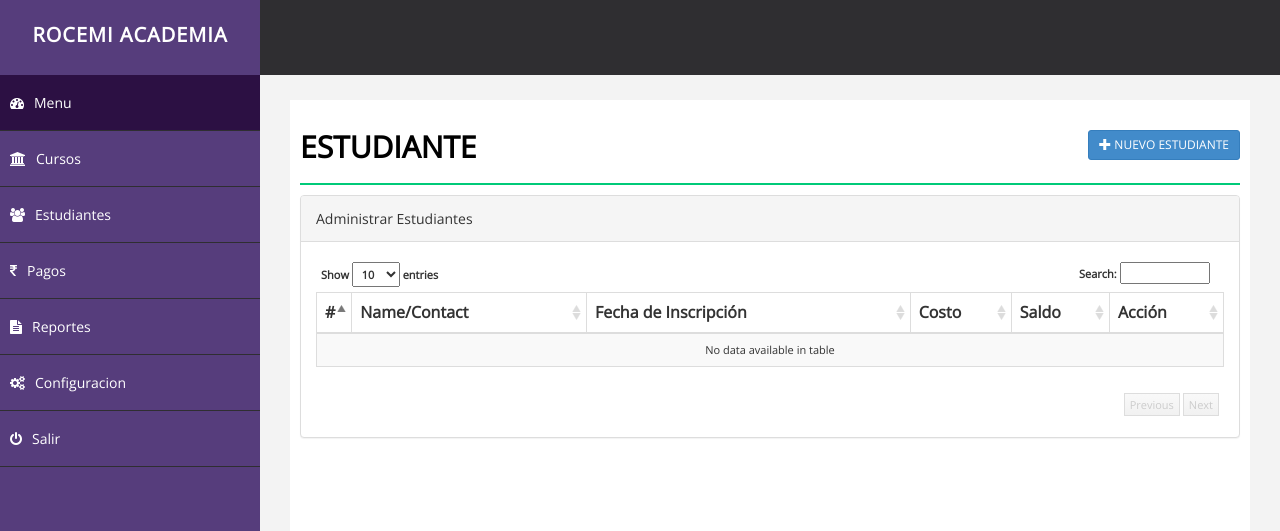
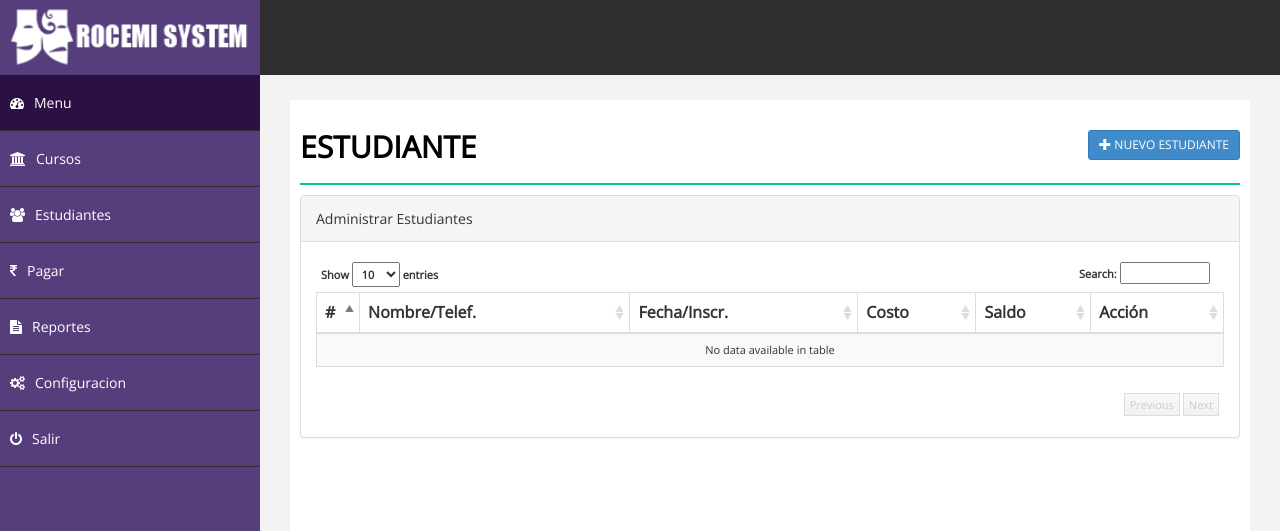
Before and after one commit to vieyrapy/academia_rocemi, a PHP site: page /rainbow/student.php in a window 1280 px wide. Shown: the top 531 px of the page. Run offline with PHP 8.4, Linux system fonts and the light colour scheme; a user stored in the database is signed in; data that the repository does not hold is empty; some libraries are stand-ins or nearby versions.

Commit message:
Logo y textos

```diff
--- a/css/basic.css
+++ b/css/basic.css
@@ -48,7 +48,7 @@ body {
     font-size: 20px;
     letter-spacing: 1px;
     font-weight: 900;
-    padding-top: 25px;
+    padding: 5px;
     text-transform: uppercase;
 }
 .header-right {
--- a/index.php
+++ b/index.php
@@ -36,7 +36,7 @@ include("php/header.php");
                         <div class="main-box mb-dull">
                             <a href="fees.php">
                                 <i class="fa fa-inr fa-5x"></i>
-                                <h5>Pagos</h5>
+                                <h5>Pagar</h5>
                             </a>
                         </div>
                     </div>
--- a/php/header.php
+++ b/php/header.php
@@ -39,7 +39,10 @@
                     <span class="icon-bar"></span>
                     <span class="icon-bar"></span>
                 </button>
-                <a class="navbar-brand" href="index.php">ROCEMI Academia </a>
+
+                <a href="index.php">
+                        <img src="img/logo_academia_system.png" class="navbar-brand"  alt="ROCEMI Academia" >
+                </a>
             </div>
 
         </nav>
@@ -73,7 +76,7 @@
                         <a href="student.php"><i class="fa fa-users "></i>Estudiantes</a>
                     </li>
 					<li>
-                        <a href="fees.php"><i class="fa fa-inr "></i>Pagos</a>
+                        <a href="fees.php"><i class="fa fa-inr "></i>Pagar</a>
                     </li>
 					 <li>
                         <a href="report.php"><i class="fa fa-file-text "></i>Reportes </a>
--- a/student.php
+++ b/student.php
@@ -435,8 +435,8 @@ yearRange: "1970:<?php echo date('Y'); ?>"
                                     <thead>
                                         <tr>
                                             <th>#</th>
-                                            <th>Name/Contact</th>
-                                            <th>Fecha de Inscripción</th>
+                                            <th>Nombre/Telef.</th>
+                                            <th>Fecha/Inscr.</th>
                                             <th>Costo</th>
 											<th>Saldo</th>
 											<th>Acción</th>
@@ -452,7 +452,7 @@ $sql = "select * from student where delete_status='0'";
         echo '<tr ' . (($r['balance'] > 0) ? 'class="danger"' : '') . '>
                                             <td>' . $i . '</td>
                                             <td>' . $r['sname'] . '<br/>' . $r['contact'] . '</td>
-                                            <td>' . date("d M y", strtotime($r['joindate'])) . '</td>
+                                            <td>' . date("d M Y", strtotime($r['joindate'])) . '</td>
                                             <td>' . $r['fees'] . '</td>
 											<td>' . $r['balance'] . '</td>
 											<td>
```
Also changed, not shown: img/logo_academia_system.png (added).
